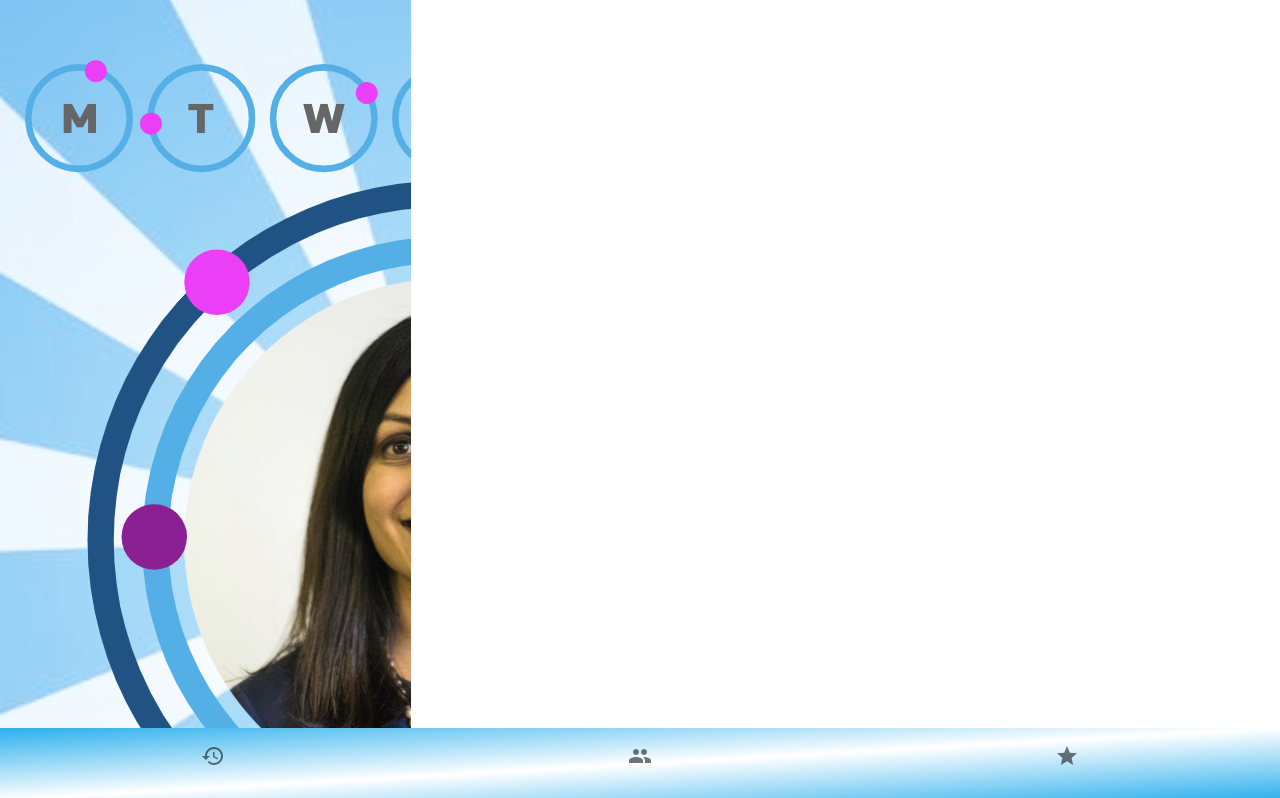
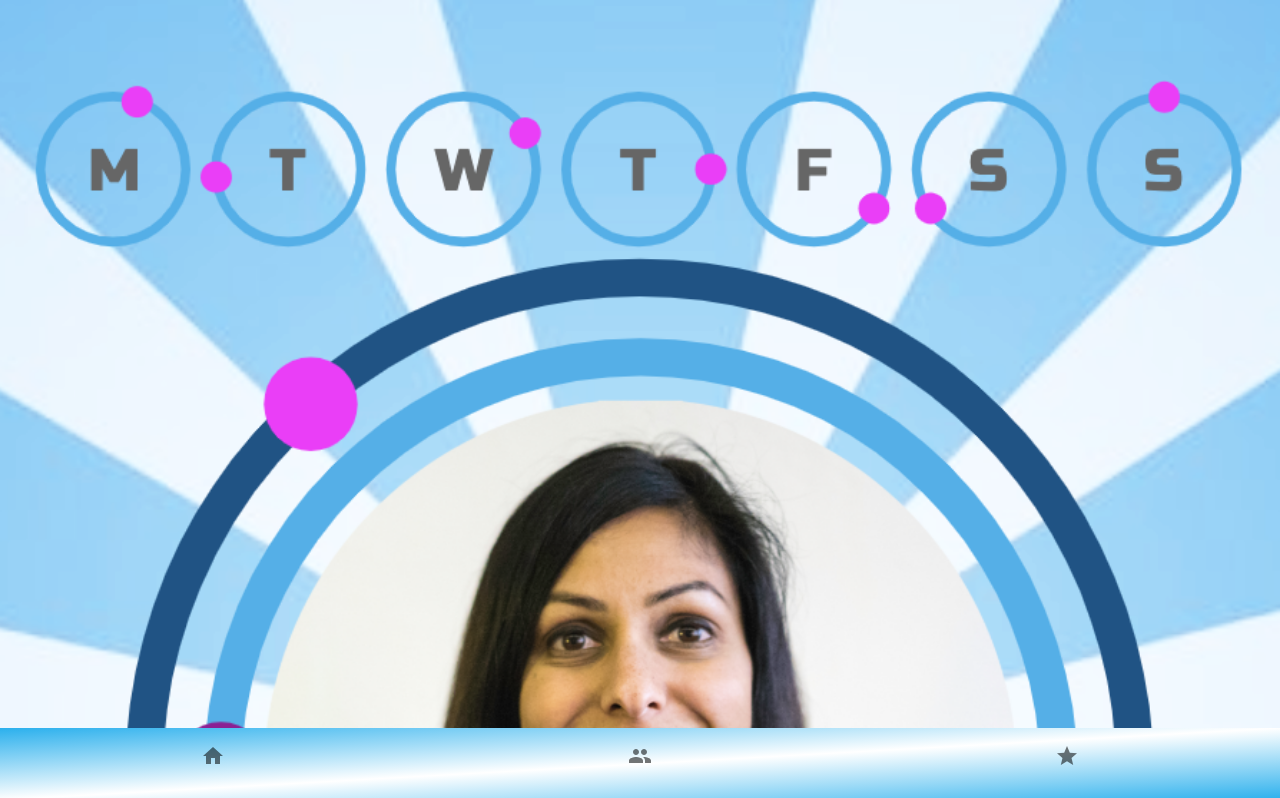
Before and after one commit to connka/accountabuddies, a React (Create React App) app: page /dashboard in a window 1280 px wide. Shown: the top 798 px of the page. Built offline with nearby package versions, Linux system fonts and the light colour scheme.

Commit message:
background size/gradient

```diff
--- a/src/App.css
+++ b/src/App.css
@@ -50,3 +50,8 @@
   justify-content: space-around;
   height: 2em;
 }
+
+#image {
+  height: 100%;
+  width: 100%;
+}
--- a/src/components/bottomNavigation.js
+++ b/src/components/bottomNavigation.js
@@ -3,7 +3,7 @@ import { NavLink } from 'react-router-dom';
 import { makeStyles } from '@material-ui/core/styles';
 import BottomNavigation from '@material-ui/core/BottomNavigation';
 import BottomNavigationAction from '@material-ui/core/BottomNavigationAction';
-import RestoreIcon from '@material-ui/icons/Restore';
+import RestoreIcon from '@material-ui/icons/Home';
 import BuddiesIcon from '@material-ui/icons/People';
 import PrizesIcon from '@material-ui/icons/Star';
 
--- a/src/components/dashboard.js
+++ b/src/components/dashboard.js
@@ -1,18 +1,13 @@
 import React, { Component } from 'react';
 import SimpleBottomNavigation from './bottomNavigation';
-import DashboardBackground from '../images/image.png';
-
-var sectionStyle = {
-  width: '411px',
-  height: '823px',
-  backgroundImage: `url(${DashboardBackground})`
-};
+import logo from '../images/image.png';
 
 class Dashboard extends Component {
   render() {
     return (
       <div>
-        <section style={sectionStyle} />
+        <img src={logo} alt={'logo'} id="image" />
+
         <SimpleBottomNavigation />
       </div>
     );
--- a/src/index.css
+++ b/src/index.css
@@ -1,6 +1,11 @@
+html {
+  height: 100%;
+}
+
 body {
   margin: 0;
   font-family: 'Russo One', sans-serif;
   font-size: 36px;
   color: #2bb0ed;
+  background-image: linear-gradient(to bottom right, #2bb0ed, #fff, #2bb0ed);
 }
```
